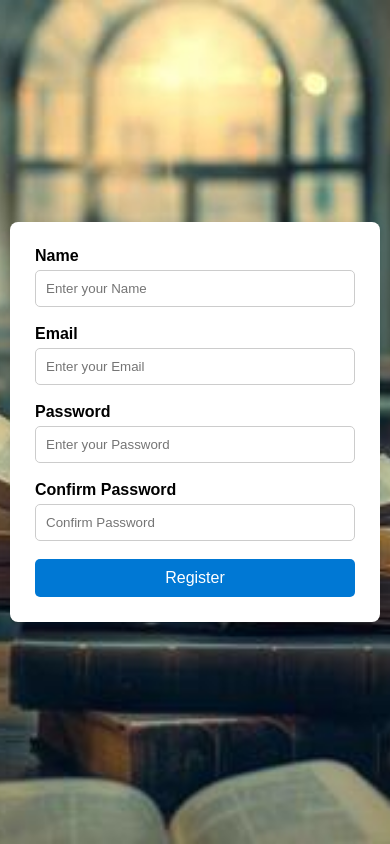
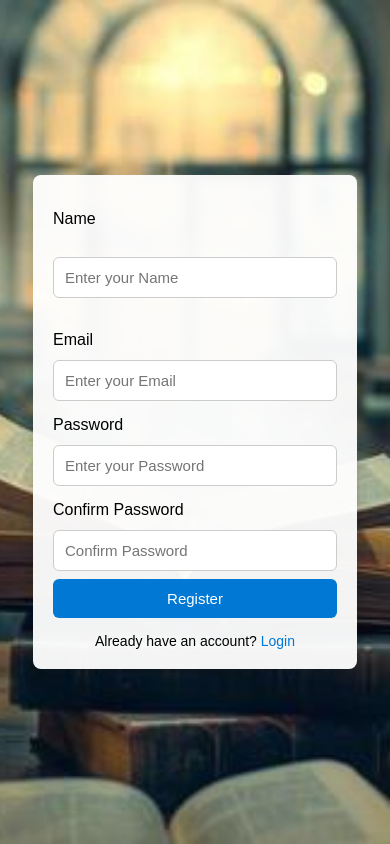
Before and after one commit to hagarmohamed25/BookShop-Website, a Python web app: template templates/register.html in a window 390 px wide. Run offline with Jinja, Linux system fonts and the light colour scheme; the template is opened without the code that fills it, so the values that code supplies are empty.

Commit message:
make it responsive

```diff
--- a/static/css/style.css
+++ b/static/css/style.css
@@ -1,55 +1,121 @@
+* {
+    margin: 0;
+    padding: 0;
+    box-sizing: border-box;
+}
+
 body {
     font-family: Arial, sans-serif;
     display: flex;
     justify-content: center;
     align-items: center;
-    height: 100vh;
-    margin: 0;
-    background-image: url(../images/open-book-on-a-table-with-stacks-of-books-on-the-sides-blurred-old-library-on-a-background-photo.jpg);
+    min-height: 100vh;
+    padding: 20px;
+    overflow-x: hidden;
+    background-image: url("../images/open-book-on-a-table-with-stacks-of-books-on-the-sides-blurred-old-library-on-a-background-photo.jpg");
     background-size: cover;
     background-position: center;
     background-repeat: no-repeat;
 }
 
+form {
+    width: 100%;
+    display: flex;
+    justify-content: center;
+}
 
 .info-group {
-    background: white;
-    padding: 25px;
-    border-radius: 8px;
-    width: 320px;
-    box-shadow: 0 2px 10px rgba(0, 0, 0, 0.1);
+    background: rgba(255,255,255,0.95);
+    padding: 30px;
+    border-radius: 10px;
+
+    width: 100%;
+    max-width: 400px;
+
+    box-shadow: 0 5px 15px rgba(0,0,0,.2);
 }
 
 label {
-    font-weight: bold;
+    display: block;
+    margin-top: 15px;
+    margin-bottom: 5px;
 }
 
 input {
     width: 100%;
-    padding: 10px;
-    margin-top: 5px;
-    box-sizing: border-box;
+    padding: 12px;
+    margin-top: 6px;
     border: 1px solid #ccc;
-    border-radius: 5px;
+    border-radius: 6px;
+    font-size: 16px;
 }
 
 button {
     width: 100%;
-    padding: 10px;
-    background-color: #0078d4;
+    padding: 12px;
+    background: #0078d4;
     color: white;
     border: none;
-    border-radius: 5px;
+    border-radius: 6px;
     cursor: pointer;
     font-size: 16px;
+    transition: .3s;
 }
 
 button:hover {
-    background-color: #005fa3;
+    background: #005fa3;
+}
+
+p {
+    text-align: center;
+    margin-top: 15px;
+}
+
+a {
+    color: #0078d4;
+    text-decoration: none;
+}
+
+a:hover {
+    text-decoration: underline;
 }
 
 #error_msg {
-
     color: red;
     font-size: 14px;
+    display: block;
+    margin-top: 8px;
 }
+
+/* Responsive for tablets */
+@media (max-width: 768px) {
+    .info-group {
+        max-width: 90%;
+        padding: 25px;
+    }
+}
+
+/* Responsive for phones */
+@media (max-width: 480px) {
+
+    body {
+        padding: 15px;
+        align-items: center;
+    }
+
+    .info-group {
+        width: 100%;
+        padding: 20px;
+        border-radius: 8px;
+    }
+
+    input,
+    button {
+        font-size: 15px;
+        padding: 11px;
+    }
+
+    p {
+        font-size: 14px;
+    }
+}
--- a/static/js/script.js
+++ b/static/js/script.js
@@ -5,6 +5,7 @@ const errorMessage = document.getElementById("error_msg");
 
 form.addEventListener("submit", function (event) {
     if (password.value !== confirmPassword.value) {
+        //event.preventDefault(); // Stop the form submission
         errorMessage.textContent = "Passwords do not match";
     }
 });
@@ -12,7 +13,7 @@ form.addEventListener("submit", function (event) {
 form.addEventListener("submit", function (event) {
 
     if (password.value !== confirmPassword.value) {
-        event.preventDefault();
+        event.preventDefault(); // Stop the form
         errorMessage.textContent = "Passwords do not match";
     } else {
         errorMessage.textContent = "";
--- a/templates/register.html
+++ b/templates/register.html
@@ -17,22 +17,18 @@
             <br><br>
 
             <label for="email">Email</label>
-            <br>
             <input type="email" id="email" placeholder="Enter your Email" required>
-            <br><br>
 
             <label for="pass">Password</label>
-            <br>
             <input type="password" id="pass" placeholder="Enter your Password" required>
-            <br><br>
 
             <label for="conf_pass">Confirm Password</label>
-            <br>
             <input type="password" id="conf_pass" placeholder="Confirm Password" required autocomplete="new-password">
             <span id="error_msg"></span>
 
-            <br><br>
             <button type="submit" name="Login" id="loginbtn">Register</button>
+
+            <p>Already have an account? <a href="login.html">Login</a></p>
 
         </div>
     </form>
```
Also changed, not shown: templates/login.html (+3 -5 lines).
